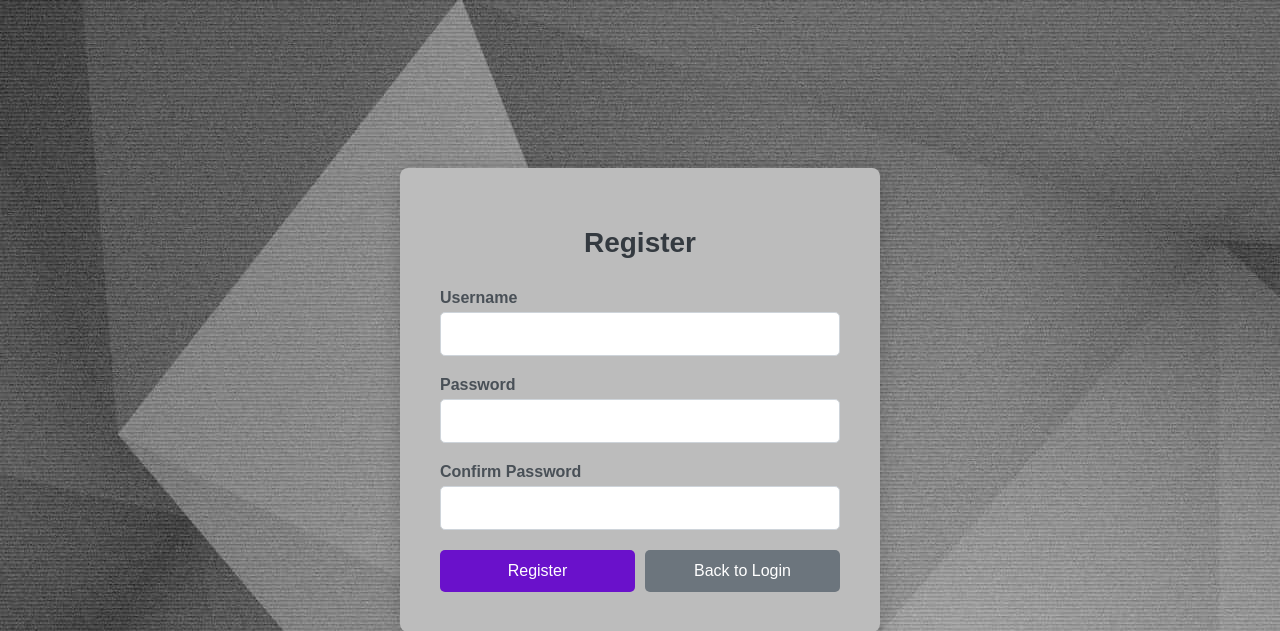
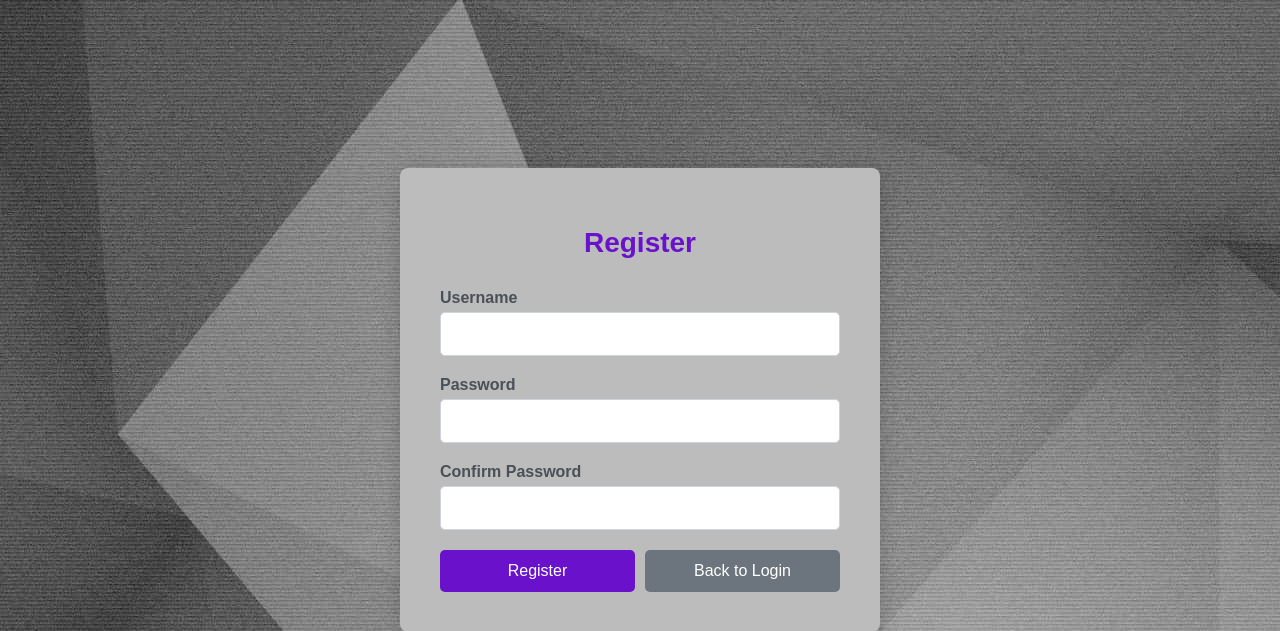
Before and after one commit to sojinreju/Flask-App, a Flask app: page /register in a window 1280 px wide. Shown: the top 631 px of the page. Run offline with Flask 3, Linux system fonts and the light colour scheme.

Commit message:
Update register.html

```diff
--- a/templates/register.html
+++ b/templates/register.html
@@ -24,7 +24,7 @@
             max-width: 400px;
         }
         h1 {
-            color: #343a40;
+            color: #6a11cb;
             text-align: center;
             font-size: 28px;
             margin-bottom: 30px;
@@ -113,7 +113,7 @@
             </div>
             <div class="button-group">
                 <button type="submit">Register</button>
-                <button type="button" class="back-btn" onclick="window.location.href='/login'">Back to Login</button>
+                <button type="button" class="back-btn" onclick="window.location.href='/index'">Back to Login</button>
             </div>
             {% if error %}
             <div class="error">{{ error }}</div>
```
